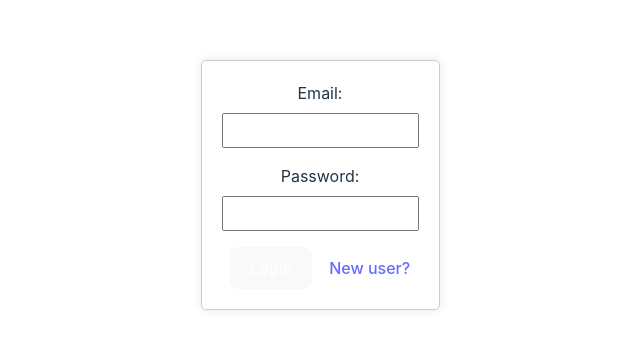
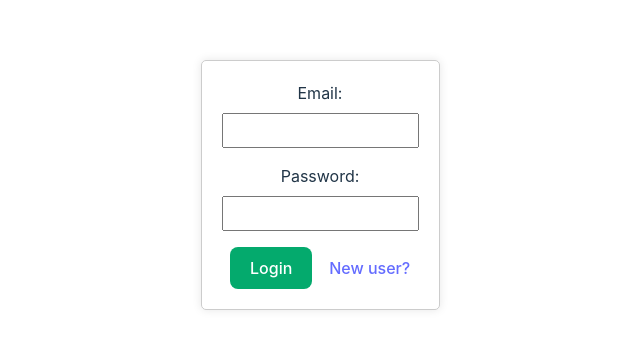
Before and after one commit to shafeerashafu/reacttonodejs, a React (Vite) app: page /login in a window 1280 px wide. Shown: the part 247-596 px from the top of the page, without its empty margins (320-960 px from the left). Built offline with nearby package versions, Linux system fonts and the light colour scheme; no server answers.

Commit message:
Private page concept

```diff
--- a/src/App.jsx
+++ b/src/App.jsx
@@ -5,6 +5,7 @@ import Home from './Home';
 import { BrowserRouter,Routes,Route } from 'react-router-dom';
 import Register from './Pages/Register.jsx';
 import Login from './Pages/Login.jsx';
+//import Privatepage from './Pages/Privatepage.jsx';
 
 
 
@@ -16,7 +17,8 @@ function App() {
     <BrowserRouter>
       <Routes>
         <Route>
-          <Route index element={<Home onlyListing/>} />
+          {/* <Route index element={<Privatepage page={<Home onlyListing/>}/>} /> */}
+          <Route index element={<Home onlyListing/>}/>
           <Route path='/register' element={<Register/>}/>
           <Route path='/login' element={<Login/>}/>
         </Route>
--- a/src/Home.jsx
+++ b/src/Home.jsx
@@ -1,38 +1,50 @@
-import React from 'react';
-import UserForm from './UserForm';
-import { createUser,getAlluser } from './crudapi';
-import { useState,useEffect } from 'react';
-import UserList from './UserList';
+import React from "react";
+import UserForm from "./UserForm";
+import { createUser, getAlluser } from "./crudapi";
+import { useState, useEffect } from "react";
+import UserList from "./UserList";
 import PropTypes from "prop-types";
+import "./Navbar.css";
+import { Link } from "react-router-dom";
 
-const Home = ({onlyListing}) => {
-    const [data,setData]=useState([]);
+const Home = ({ onlyListing }) => {
+  const [data, setData] = useState([]);
 
-    const createNewuser = async (user)=>{
-      const responseData=await createUser(user);
-      setData([...data,responseData]);
-    }
+  const createNewuser = async (user) => {
+    const responseData = await createUser(user);
+    setData([...data, responseData]);
+  };
 
-    const loadUserdata =async ()=>{
-      const loadData=await getAlluser();
-      setData(loadData);
-    }
+  const loadUserdata = async () => {
+    const loadData = await getAlluser();
+    setData(loadData);
+  };
 
-    useEffect(()=>{
-      loadUserdata();
-    },[]);
+  useEffect(() => {
+    loadUserdata();
+  }, []);
   return (
     <>
       <div>
-       {!onlyListing && <UserForm createNewuser={createNewuser}/>}
-       <UserList users={data}/>
-        </div>
+        {!onlyListing && <UserForm createNewuser={createNewuser} />}
+        <UserList users={data} />
+        <nav className="navbar">
+          <div>
+            <Link to="/register" className="btn-register">
+              Register
+            </Link>
+            <Link to="/login" className="btn-login">
+              Login
+            </Link>
+          </div>
+        </nav>
+      </div>
     </>
-  )
-}
+  );
+};
 
-Home.propTypes={
-    onlyListing:PropTypes.bool
+Home.propTypes = {
+  onlyListing: PropTypes.bool,
 };
 
 export default Home;
--- /dev/null
+++ b/src/Navbar.css
@@ -0,0 +1,27 @@
+/* styles for the navigation bar */
+.navbar {
+
+    padding: 10px 20px;
+  }
+
+  /* styles for the buttons */
+  .btn-register, .btn-login {
+    text-decoration: none;
+    padding: 8px 16px;
+    border-radius: 5px;
+    color: white;
+    margin-right: 10px;
+  }
+
+  .btn-register {
+    background-color: #4CAF50; /* Green */
+  }
+
+  .btn-login {
+    background-color: #008CBA; /* Blue */
+  }
+
+  /* Hover effect */
+  .btn-register:hover, .btn-login:hover {
+    opacity: 0.8;
+  }
--- a/src/Pages/Login.css
+++ b/src/Pages/Login.css
@@ -25,12 +25,18 @@
   }
 
   button {
-    background-color: #4caf50;
-    color: white;
-    padding: 10px 15px;
-    border: none;
-    border-radius: 5px;
-    cursor: pointer;
+    background-color: #04AA6D; /* Green */
+  border: none;
+  color: white;
+  padding: 15px 32px;
+  text-align: center;
+  text-decoration: none;
+  display: inline-block;
+  font-size: 16px;
+  }
+
+  .btn{
+    background-color: #04AA6D;
   }
 
 
--- a/src/Pages/Login.jsx
+++ b/src/Pages/Login.jsx
@@ -1,12 +1,13 @@
 import { useState } from "react";
 import "./Login.css";
-import { Link } from "react-router-dom";
+import { Link} from "react-router-dom";
 import { loginUser } from "../crudapi.jsx";
 
 const Login = () => {
+ // const isAuthenticated = Boolean(localStorage.getItem("isAuthenticated"));
   const [email, setEmail] = useState("");
   const [password, setPassword] = useState("");
-
+  //const [directToHome, setDirectToHome] = useState(false);
   const handleEmailChange = (e) => {
     setEmail(e.target.value);
   };
@@ -21,13 +22,19 @@ const Login = () => {
     console.log("Password:", password);
     const data = await loginUser({ email, password });
     if (data.code) {
-        localStorage.setItem("userDetails",JSON.stringify(data.Userdata))
+      localStorage.setItem("isAuthenticated", true);
+      localStorage.setItem("userDetails",JSON.stringify(data.Userdata));
+      //setDirectToHome(true);
     }
     else {
         // stay in the same page
         alert(data.msg);
     }
-}
+  }
+
+  // if (directToHome || isAuthenticated) {
+  //   return <Navigate to={"/"} />;
+  // }
 
   return (
     <>
@@ -49,7 +56,7 @@ const Login = () => {
           required
         />
         <div className="form-footer">
-          <button type="submit">Login</button>
+          <button className="btn" type="submit">Login</button>
           <Link to="/register">New user?</Link>
         </div>
       </form>
--- /dev/null
+++ b/src/Pages/Privatepage.jsx
@@ -0,0 +1,18 @@
+import PropTypes from "prop-types";
+import { Navigate } from "react-router-dom";
+
+
+const Privatepage = ({page}) => {
+    const isAuthenticated=Boolean(localStorage.getItem("isAuthenticated"));
+    if(isAuthenticated){
+        return page;
+    }
+  return <Navigate to="/login"/>
+
+}
+
+Privatepage.propTypes={
+    page:PropTypes.element
+}
+
+export default Privatepage;
```
Also changed, not shown: src/Pages/Register.jsx (+7 -0 lines).
